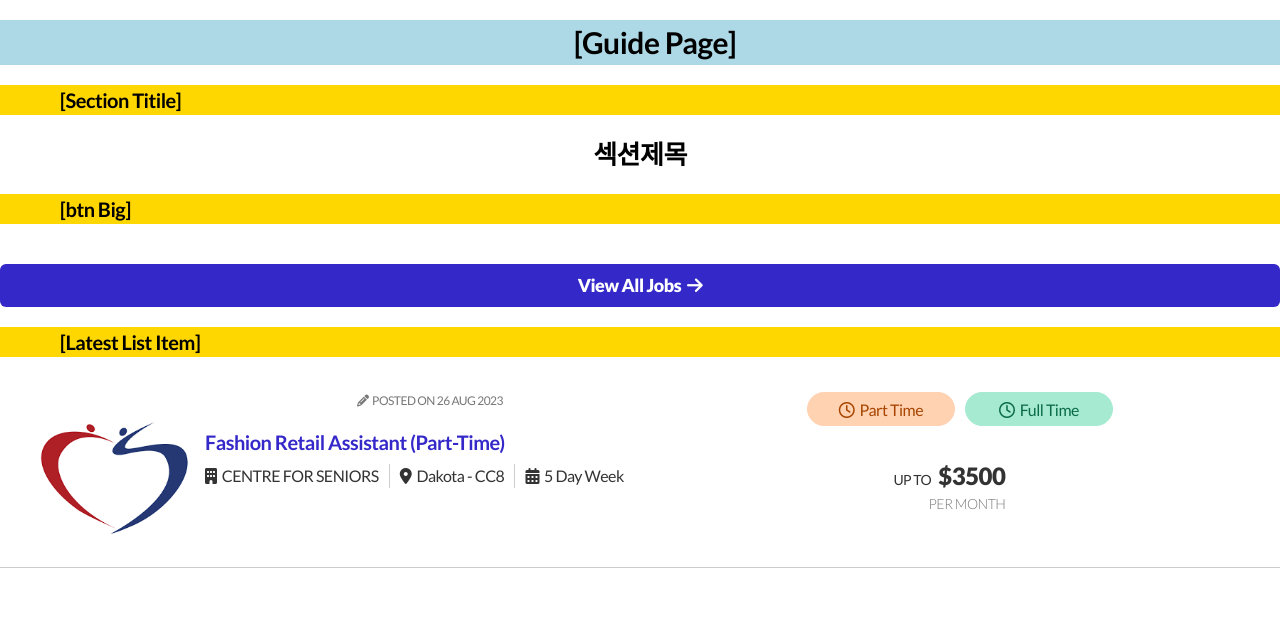
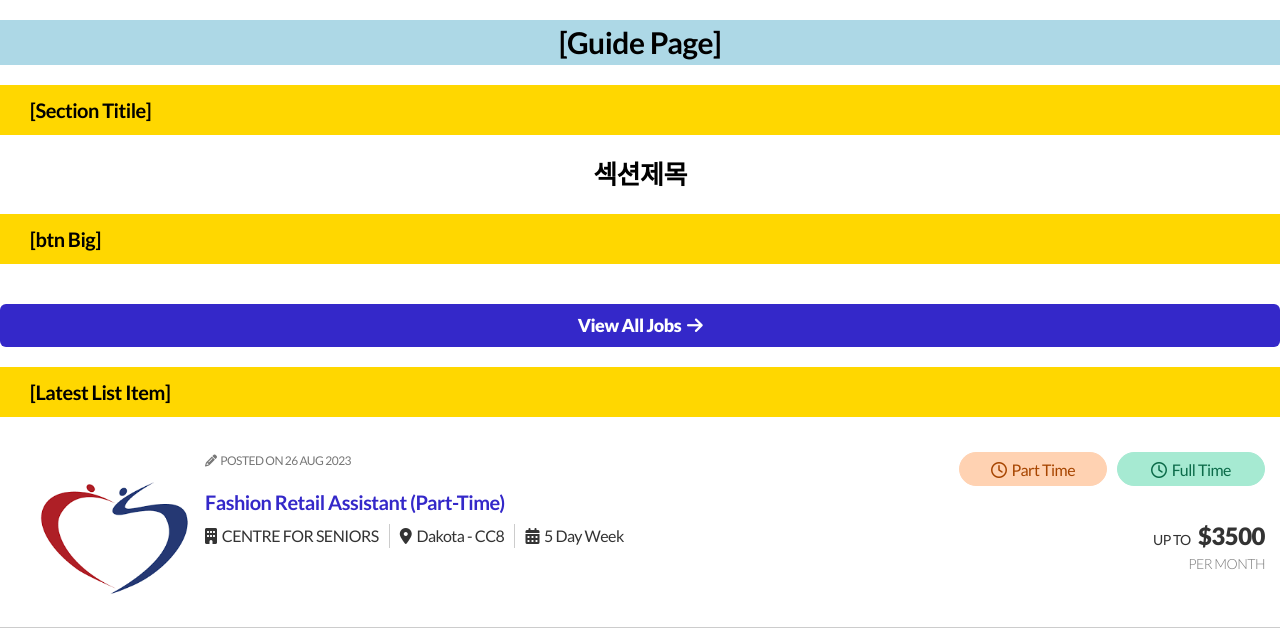
Before and after one commit to phr9000/seniorJob, a React (Create React App) app: page /guide in a window 1280 px wide. Shown: the top 632 px of the page. Built offline with nearby package versions, Linux system fonts and the light colour scheme.

Commit message:
+ css 스타일 객체 오류로 인한 타입스크립트 타입 추가 - 명확한 타입 지정

```diff
--- a/src/assets/styles/common.scss
+++ b/src/assets/styles/common.scss
@@ -2,7 +2,6 @@
 // ------- common ------- //
 * {
   font-family: "Lato", sans-serif;
-  margin: 0 auto;
 }
 
 html,
--- a/src/components/Guide.tsx
+++ b/src/components/Guide.tsx
@@ -48,13 +48,13 @@ const Guide: React.FC = () => {
   }
   const fontSize30: React.CSSProperties = {
     fontSize: '30px',
-    textIndent: '30px',
     textAlign: "center"
   }
   const fontSize20: React.CSSProperties = {
     fontSize: '20px',
+    padding: '10px 0',
     backgroundColor: 'gold',
-    textIndent: '60px',
+    textIndent: '30px',
   }
 
   // Latest List Item에 대한 변수
```
